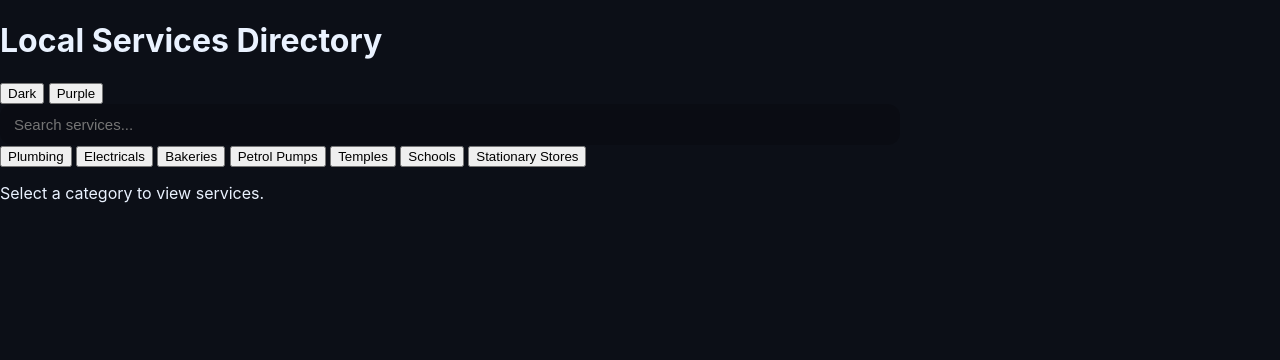
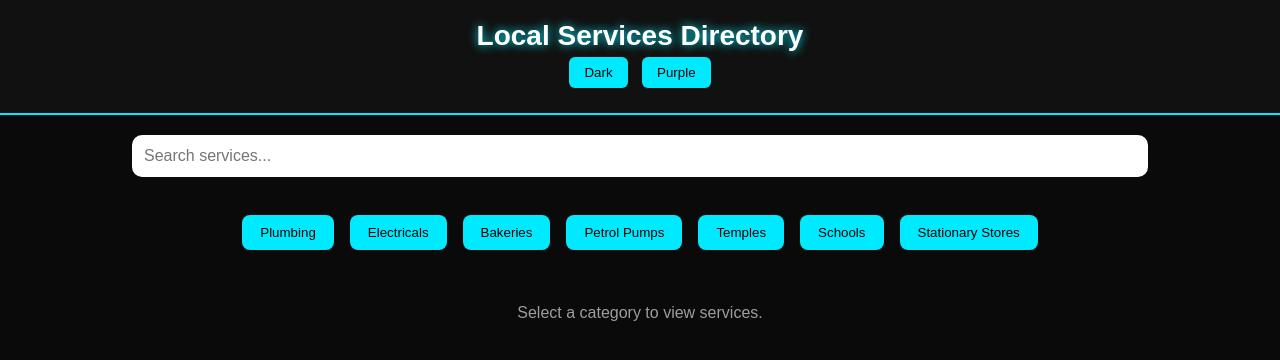
Before and after one commit to snithishkumar28092006-hash/local-services-directory, a plain HTML site: page index.html in a window 1280 px wide. Drawn offline with Linux system fonts and the light colour scheme.

Commit message:
Refactor CSS variables for dark and purple themes

```diff
--- a/style.css
+++ b/style.css
@@ -1,173 +1,93 @@
-/* -------------------------
-   Base + Variables
-   ------------------------- */
-:root{
-  --blue: #00aaff;
-  --purple: #c400ff;
-  --green: #00ff9d;
-
-  /* default (dark) */
-  --bg: #0c0f17;
-  --card-bg: rgba(255,255,255,0.04);
-  --glass-border: rgba(255,255,255,0.06);
-  --text: #eaf2ff;
-  --muted: #9aa6b2;
-  --accent: var(--blue);
-  --glass-accent: rgba(0,170,255,0.18);
+/* Default Dark Theme */
+:root {
+    --bg: #0a0a0a;
+    --text: #ffffff;
+    --card-bg: #111;
+    --accent: #00eaff;
 }
 
-/* Light theme variables */
-.light-theme{
-  --bg: linear-gradient(180deg,#f6f9ff,#eef6ff);
-  --card-bg: rgba(255,255,255,0.65);
-  --glass-border: rgba(0,0,0,0.06);
-  --text: #0b1220;
-  --muted: #546076;
-  --accent: #0b7cff;
-  --glass-accent: rgba(11,124,255,0.12);
+/* Purple Theme */
+.purple-theme {
+    --bg: #1d002f;
+    --text: #f5d9ff;
+    --card-bg: #25003d;
+    --accent: #c700ff;
 }
 
-/* Purple */
-.purple-theme{
-  --accent: var(--purple);
-  --glass-accent: rgba(196,0,255,0.12);
-  --bg: linear-gradient(135deg,#0b0026,#1b002c);
-  --text: #f6e8ff;
+body {
+    background: var(--bg);
+    color: var(--text);
+    font-family: Arial, sans-serif;
+    margin: 0;
+    padding: 0;
 }
 
-/* Green */
-.green-theme{
-  --accent: var(--green);
-  --glass-accent: rgba(0,255,150,0.08);
-  --bg: linear-gradient(135deg,#001a0d,#002b19);
-  --text: #eafff0;
+header {
+    text-align: center;
+    padding: 20px;
+    background: var(--card-bg);
+    border-bottom: 2px solid var(--accent);
 }
 
-/* Dark theme explicit class (default appearance) */
-.dark-theme{
-  --bg: linear-gradient(135deg,#06060b,#0c0f17);
-  --card-bg: rgba(255,255,255,0.03);
-  --glass-border: rgba(255,255,255,0.05);
-  --text: #eaf2ff;
+header h1 {
+    margin: 0;
+    font-size: 28px;
+    text-shadow: 0 0 10px var(--accent);
 }
 
-/* Global */
-*{box-sizing:border-box}
-html,body{height:100%}
-body{
-  margin:0;
-  font-family:Inter, system-ui, -apple-system, "Segoe UI", Roboto, "Helvetica Neue", Arial;
-  background:var(--bg);
-  color:var(--text);
-  -webkit-font-smoothing:antialiased;
-  -moz-osx-font-smoothing:grayscale;
-  transition:background .35s ease, color .25s ease;
-  padding-bottom:70px;
+.theme-buttons button {
+    margin: 5px;
+    padding: 8px 15px;
+    background: var(--accent);
+    border: none;
+    border-radius: 6px;
+    cursor: pointer;
 }
 
-/* Glass card base */
-.glass{
-  background:var(--card-bg);
-  border:1px solid var(--glass-border);
-  border-radius:14px;
-  backdrop-filter: blur(10px) saturate(120%);
-  box-shadow: 0 6px 30px rgba(0,0,0,0.35), inset 0 1px 0 rgba(255,255,255,0.02);
+.search-section {
+    text-align: center;
+    padding: 20px;
 }
 
-/* Neon accent glow helper */
-.neon{
-  box-shadow: 0 0 18px var(--accent);
-  border-color: rgba(255,255,255,0.06);
+#searchBox {
+    width: 80%;
+    padding: 12px;
+    border-radius: 10px;
+    border: none;
+    outline: none;
+    font-size: 16px;
 }
 
-/* Header */
-.site-header{
-  display:flex;
-  justify-content:space-between;
-  align-items:center;
-  gap:20px;
-  padding:14px 20px;
-  margin:14px;
-}
-.logo{margin:0;font-size:22px;letter-spacing:0.4px;color:var(--accent);text-shadow:0 0 12px rgba(0,0,0,0.4)}
-.tag{margin:0;color:var(--muted);font-size:13px}
-
-/* Controls */
-.controls{display:flex;align-items:center;gap:10px}
-.controls select, .controls button{
-  padding:8px 10px;border-radius:10px;border:none;background:rgba(255,255,255,0.03);color:var(--text);cursor:pointer;
-  outline:none;backdrop-filter:blur(6px);
-}
-.controls select{min-width:120px}
-#modeToggle{font-size:16px}
-
-/* Hero */
-.hero{
-  margin:18px;
-  padding:28px;
-  text-align:center;
-}
-.hero-inner h2{margin:0;font-size:34px;letter-spacing:0.2px;text-shadow:0 0 18px rgba(0,0,0,0.5)}
-.hero-inner p{margin:10px 0 16px;color:var(--muted)}
-
-.search-row{
-  display:flex;justify-content:center;gap:8px;align-items:center;margin-top:12px;
-}
-#searchBox{
-  width:min(900px,86%);
-  max-width:100%;
-  padding:12px 14px;border-radius:12px;border:none;background:rgba(0,0,0,0.18);color:var(--text);
-  outline:none;font-size:15px;
-}
-.light-theme #searchBox{background:rgba(0,0,0,0.04)}
-#clearSearch{padding:10px;border-radius:10px;border:none;background:transparent;color:var(--muted);cursor:pointer}
-
-/* Quick links */
-.quick-links{margin-top:16px;display:flex;gap:12px;justify-content:center}
-.neon-btn{
-  padding:10px 18px;border-radius:999px;border:1px solid rgba(255,255,255,0.06);background:transparent;color:var(--accent);cursor:pointer;
-  text-decoration:none;font-weight:600;box-shadow:0 6px 18px rgba(0,0,0,0.35);
-}
-.neon-btn:hover{transform:translateY(-3px);box-shadow:0 12px 36px rgba(0,0,0,0.45)}
-.neon-btn.ghost{background:transparent;opacity:0.95}
-
-/* Directory & categories */
-.directory{margin:18px}
-.category-container{display:grid;grid-template-columns:repeat(auto-fit,minmax(320px,1fr));gap:18px}
-.category{
-  padding:16px;border-radius:12px;
-}
-.category-header{display:flex;justify-content:space-between;align-items:center;margin-bottom:10px}
-.category h3{margin:0}
-.service-list{display:flex;flex-direction:column;gap:10px}
-.service{
-  display:flex;justify-content:space-between;align-items:center;padding:12px;border-radius:10px;border:1px solid rgba(255,255,255,0.03);background:linear-gradient(180deg, rgba(255,255,255,0.02), rgba(255,255,255,0.01));
-}
-.service .left{max-width:70%}
-.service strong{display:block;font-size:15px}
-.service small{display:block;color:var(--muted);font-size:13px;margin-top:4px}
-.call-btn{
-  padding:8px 12px;border-radius:10px;border:none;background:var(--accent);color:#001;
-  font-weight:700;text-decoration:none;box-shadow:0 8px 22px rgba(0,0,0,0.35)
-}
-.call-btn:active{transform:translateY(1px)}
-
-/* Footer */
-.site-footer{
-  position:fixed;left:12px;right:12px;bottom:12px;padding:12px 16px;display:flex;justify-content:space-between;align-items:center;font-size:13px;
+.categories {
+    display: flex;
+    flex-wrap: wrap;
+    justify-content: center;
+    padding: 10px;
 }
 
-/* Hover glow for cards */
-.category:hover, .service:hover{box-shadow:0 10px 40px rgba(0,0,0,0.5);transform:translateY(-4px);}
-
-/* Responsive tweaks */
-@media (max-width:720px){
-  .hero-inner h2{font-size:24px}
-  .category-container{grid-template-columns:1fr}
-  .logo{font-size:18px}
-  .site-header{flex-direction:column;align-items:flex-start;gap:8px}
+.categories button {
+    padding: 10px 18px;
+    margin: 8px;
+    background: var(--accent);
+    border: none;
+    border-radius: 8px;
+    cursor: pointer;
 }
 
-/* small animation */
-@keyframes floatIn { from {opacity:0; transform: translateY(16px)} to {opacity:1; transform: translateY(0)} }
-.hero, .category, .service{animation: floatIn .6s ease both}
+.service-list {
+    padding: 20px;
+}
+
+.service-card {
+    background: var(--card-bg);
+    padding: 15px;
+    margin: 10px 0;
+    border-radius: 10px;
+    border-left: 3px solid var(--accent);
+    box-shadow: 0 0 10px var(--accent);
+}
+
+.placeholder {
+    text-align: center;
+    opacity: 0.6;
+}
```
